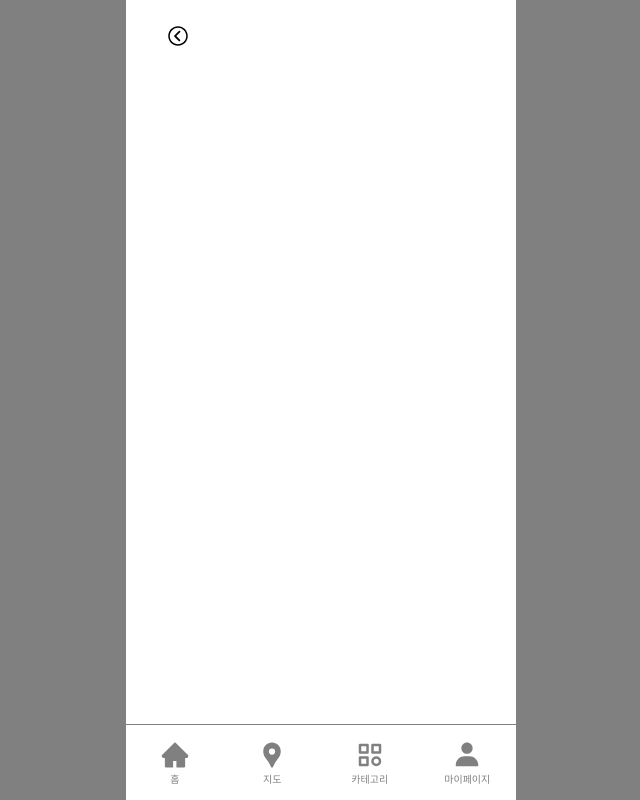
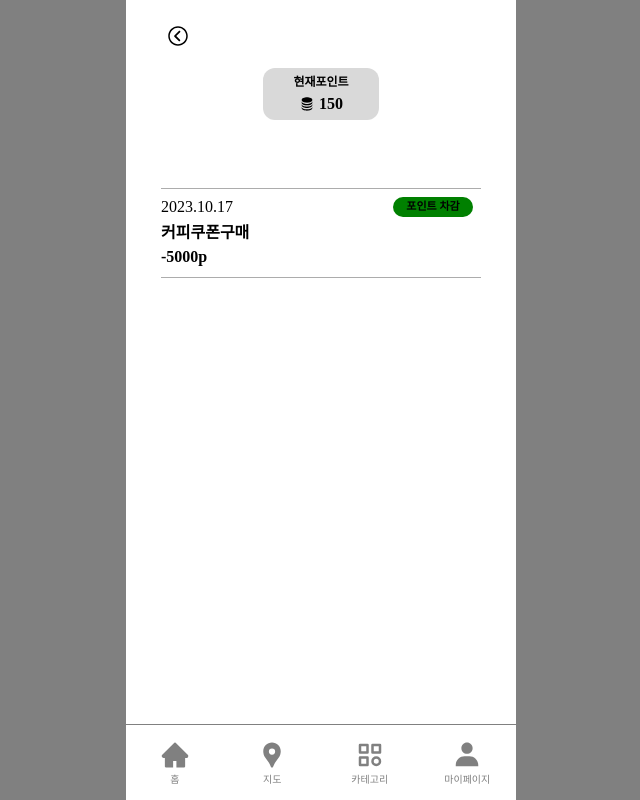
Before and after one commit to okiidokim/FrontEnd, a React (Vite) app in the folder catch-culture-frontend/: page /point-history in a window 1280 px wide. Shown: the whole page, without its empty margins (319-959 px from the left). Built offline with nearby package versions, Linux system fonts and the light colour scheme; a web font is replaced by a local one.

Commit message:
[FE] feat : 포인트 내역 페이지 디자인 및 결과 없음 컴포넌트 디자인
포인트 내역 아직 api 없음
결과 없음 페이지는 페이지마다 설명과 아이콘 다른 게 좋을 듯 하여 컴포넌트에 따로 제작(?)함

```diff
--- /dev/null
+++ b/catch-culture-frontend/src/components/search/noResult/NoBookmarks.jsx
@@ -0,0 +1,40 @@
+import React from 'react';
+import { styled } from 'styled-components';
+
+const NoResultWrapper = styled.div`
+  display: flex;
+  flex-direction: column;
+  justify-content: center;
+  align-items: center;
+  margin-top: 100px;
+`;
+
+const NoResultIcon = styled.img`
+  width: 96px;
+  height: 96px;
+`;
+
+const NoResultTitle = styled.div`
+  display: flex;
+  color: #000;
+  font-size: 20px;
+  font-weight: 700;
+  line-height: normal;
+  margin-top: 24px;
+`;
+
+// 아이콘
+import { TbBookmarkOff } from 'react-icons/tb';
+
+function NoBookmarks() {
+  return (
+    <>
+      <NoResultWrapper>
+        <TbBookmarkOff size="140" color="018c0d" />
+        <NoResultTitle>북마크 내역이 없습니다.</NoResultTitle>
+      </NoResultWrapper>
+    </>
+  );
+}
+
+export default NoBookmarks;
--- /dev/null
+++ b/catch-culture-frontend/src/components/search/noResult/NoLikes.jsx
@@ -0,0 +1,40 @@
+import React from 'react';
+import { styled } from 'styled-components';
+
+const NoResultWrapper = styled.div`
+  display: flex;
+  flex-direction: column;
+  justify-content: center;
+  align-items: center;
+  margin-top: 100px;
+`;
+
+const NoResultIcon = styled.img`
+  width: 96px;
+  height: 96px;
+`;
+
+const NoResultTitle = styled.div`
+  display: flex;
+  color: #000;
+  font-size: 20px;
+  font-weight: 700;
+  line-height: normal;
+  margin-top: 24px;
+`;
+
+// 아이콘
+import { TbHeartOff } from 'react-icons/tb';
+
+function NoLikes() {
+  return (
+    <>
+      <NoResultWrapper>
+        <TbHeartOff size="140" color="018c0d" />
+        <NoResultTitle>좋아요 내역이 없습니다.</NoResultTitle>
+      </NoResultWrapper>
+    </>
+  );
+}
+
+export default NoLikes;
--- /dev/null
+++ b/catch-culture-frontend/src/components/search/noResult/NoReviews.jsx
@@ -0,0 +1,38 @@
+import React from 'react';
+import { styled } from 'styled-components';
+import { TbMessageOff } from 'react-icons/tb';
+
+const NoResultWrapper = styled.div`
+  display: flex;
+  flex-direction: column;
+  justify-content: center;
+  align-items: center;
+  margin-top: 100px;
+`;
+
+const NoResultIcon = styled.img`
+  width: 96px;
+  height: 96px;
+`;
+
+const NoResultTitle = styled.div`
+  display: flex;
+  color: #000;
+  font-size: 20px;
+  font-weight: 700;
+  line-height: normal;
+  margin-top: 24px;
+`;
+
+function NoReviews() {
+  return (
+    <>
+      <NoResultWrapper>
+        <TbMessageOff size="140" color="018c0d" />
+        <NoResultTitle>리뷰 작성 내역이 없습니다.</NoResultTitle>
+      </NoResultWrapper>
+    </>
+  );
+}
+
+export default NoReviews;
--- /dev/null
+++ b/catch-culture-frontend/src/components/search/noResult/NoVisits.jsx
@@ -0,0 +1,40 @@
+import React from 'react';
+import { styled } from 'styled-components';
+
+const NoResultWrapper = styled.div`
+  display: flex;
+  flex-direction: column;
+  justify-content: center;
+  align-items: center;
+  margin-top: 100px;
+`;
+
+const NoResultIcon = styled.img`
+  width: 96px;
+  height: 96px;
+`;
+
+const NoResultTitle = styled.div`
+  display: flex;
+  color: #000;
+  font-size: 20px;
+  font-weight: 700;
+  line-height: normal;
+  margin-top: 24px;
+`;
+
+// 아이콘
+import { BiSolidMessageAltError } from 'react-icons/bi';
+
+function NoVisits() {
+  return (
+    <>
+      <NoResultWrapper>
+        <BiSolidMessageAltError size="140" color="018c0d" />
+        <NoResultTitle>문화 행사 방문 내역이 없습니다.</NoResultTitle>
+      </NoResultWrapper>
+    </>
+  );
+}
+
+export default NoVisits;
--- a/catch-culture-frontend/src/pages/mypage/BookmarkList.jsx
+++ b/catch-culture-frontend/src/pages/mypage/BookmarkList.jsx
@@ -5,7 +5,7 @@ import Backitem from '../../components/Backitem';
 import './BookmarkList.css';
 import CategorySelector from '../../components/categorySelector/CategorySelector';
 import EventCard from '../../components/eventCard/EventCard';
-import NoResult from '../../components/search/noResult/NoResult';
+import NoBookmarks from '../../components/search/noResult/NoBookmarks';
 import axios from '../../api/axios';
 
 function Bookmarks() {
@@ -23,7 +23,7 @@ function Bookmarks() {
   const [data, setData] = useState([]);
 
   // 임시 cnt
-  const cnt = 5;
+  const cnt = 0;
   const offsetnum = 0;
 
   // 카테고리 바뀔 때 마다 리렌더링
@@ -70,7 +70,7 @@ function Bookmarks() {
         <div className="eventlist">
           {cnt === 0 ? (
             <div className="nors">
-              <NoResult />
+              <NoBookmarks />
             </div>
           ) : (
             <>
--- a/catch-culture-frontend/src/pages/mypage/LikeList.jsx
+++ b/catch-culture-frontend/src/pages/mypage/LikeList.jsx
@@ -3,13 +3,13 @@ import { useLocation } from 'react-router-dom';
 import Backitem from '../../components/Backitem';
 import CategorySelector from '../../components/categorySelector/CategorySelector';
 import EventCard from '../../components/eventCard/EventCard';
-import NoResult from '../../components/search/noResult/NoResult';
+import NoLikes from '../../components/search/noResult/NoLikes';
 import axios from '../../api/axios';
 import './BookmarkList.css';
 
 function Likes() {
   const { state } = useLocation();
-  const cnt = 12;
+  const cnt = 0;
   const offsetnum = 0;
   const category = state && state.category;
 
@@ -69,7 +69,7 @@ function Likes() {
           {/* 문화 행사 출력 */}
           {cnt === 0 ? (
             <div className="nors">
-              <NoResult />
+              <NoLikes />
             </div>
           ) : (
             <>
--- /dev/null
+++ b/catch-culture-frontend/src/pages/mypage/PointHistory.css
@@ -0,0 +1,74 @@
+.phisall {
+  display: flex;
+  position: relative;
+  gap: 68px;
+  flex-direction: column;
+  align-items: center;
+}
+.currentpoint {
+  display: flex;
+  position: relative;
+  flex-direction: column;
+  width: 112px;
+  height: 48px;
+  gap: 8px;
+  align-items: center;
+  justify-content: center;
+  background-color: #d9d9d9;
+  border-radius: 12px;
+  padding: 2px;
+}
+.textcp {
+  font-weight: 600;
+  font-size: 12px;
+}
+.curricon {
+  display: flex;
+  position: relative;
+  gap: 4px;
+  font-weight: bold;
+  font-size: 16px;
+}
+.pointinfo {
+  display: flex;
+  flex-direction: column;
+  position: relative;
+  gap: 8px;
+}
+.pointrow1 {
+  display: flex;
+  position: relative;
+  gap: 160px;
+  height: 20px;
+  align-items: center;
+}
+.phdate {
+  font-size: 16px;
+}
+.pointplus {
+  font-size: 11px;
+  background-color: red;
+  width: 80px;
+  height: 16x;
+  text-align: center;
+  border-radius: 10px;
+  padding-top: 4px;
+  font-weight: bold;
+}
+.pointminus {
+  font-size: 11px;
+  background-color: green;
+  width: 80px;
+  height: 16px;
+  text-align: center;
+  border-radius: 10px;
+  padding-top: 4px;
+  font-weight: bold;
+}
+.pointcontent {
+  font-weight: bold;
+}
+.pointnum {
+  font-weight: bold;
+  padding-bottom: 4px;
+}
--- a/catch-culture-frontend/src/pages/mypage/PointHistory.jsx
+++ b/catch-culture-frontend/src/pages/mypage/PointHistory.jsx
@@ -1,10 +1,35 @@
 import React from 'react';
 import Backitem from '../../components/Backitem';
+import './PointHistory.css';
+import { BiSolidCoinStack } from 'react-icons/bi';
 
 function PointHistory() {
+  const currpoint = 150;
+  const ppm = '-';
   return (
-    <div>
+    <div class="phisall">
       <Backitem />
+      <div className="currentpoint">
+        <div className="textcp">현재포인트</div>
+        <div className="curricon">
+          <BiSolidCoinStack />
+          {currpoint}
+        </div>
+      </div>
+      <div className="pointinfo">
+        <hr />
+        <div className="pointrow1">
+          <div className="phdate">2023.10.17</div>
+          {ppm === '+' ? (
+            <div className="pointplus">포인트 지급</div>
+          ) : (
+            <div className="pointminus">포인트 차감</div>
+          )}
+        </div>
+        <div className="pointcontent">커피쿠폰구매</div>
+        <div className="pointnum">{ppm}5000p</div>
+        <hr />
+      </div>
     </div>
   );
 }
--- a/catch-culture-frontend/src/pages/mypage/Reviews.jsx
+++ b/catch-culture-frontend/src/pages/mypage/Reviews.jsx
@@ -1,11 +1,11 @@
 import React from 'react';
 import Backitem from '../../components/Backitem';
 import ReviewCard from '../../components/ReviewCard/ReviewCard';
-import NoResult from '../../components/search/noResult/NoResult';
+import NoReviews from '../../components/search/noResult/NoReviews';
 import './Reviews.css';
 
 function Reviews() {
-  const cnt = 5;
+  const cnt = 0;
   return (
     <div className="reviewall">
       <Backitem />
@@ -17,7 +17,7 @@ function Reviews() {
         <div className="reviewcard">
           {cnt === 0 ? (
             <div className="nors">
-              <NoResult />
+              <NoReviews />
             </div>
           ) : (
             <>
--- a/catch-culture-frontend/src/pages/mypage/Visited.jsx
+++ b/catch-culture-frontend/src/pages/mypage/Visited.jsx
@@ -4,13 +4,13 @@ import { useLocation } from 'react-router-dom';
 import './BookmarkList.css';
 import CategorySelector from '../../components/categorySelector/CategorySelector';
 import EventCard from '../../components/eventCard/EventCard';
-import NoResult from '../../components/search/noResult/NoResult';
+import NoVisits from '../../components/search/noResult/NoVisits';
 import axios from '../../api/axios';
 
 function Visited() {
   const { state } = useLocation();
   const category = state && state.category;
-  const cnt = 12; //api 확인 후 짜두기
+  const cnt = 0; //api 확인 후 짜두기
   const offsetnum = 0;
 
   // state 값 유무에 따른 초기값 설정
@@ -69,7 +69,7 @@ function Visited() {
           {/* 문화 행사 출력 */}
           {cnt === 0 ? (
             <div className="nors">
-              <NoResult />
+              <NoVisits />
             </div>
           ) : (
             <>
```
Also changed, not shown: catch-culture-frontend/src/components/search/noResult/NoPointHistory.jsx (added, +40 -0 lines).
